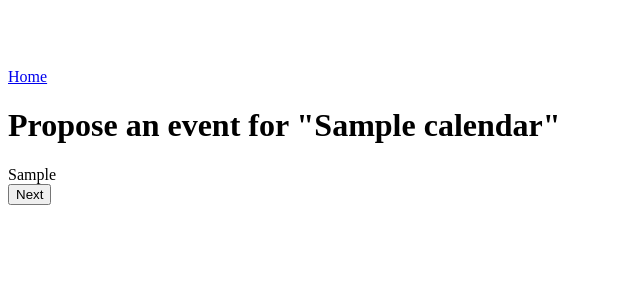
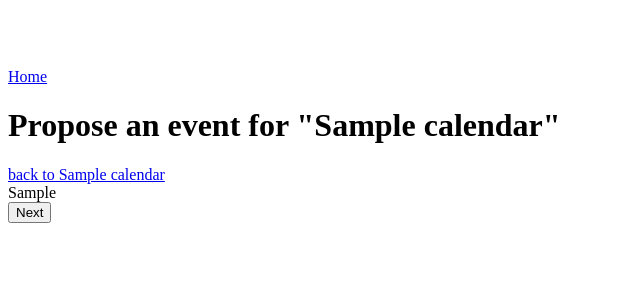
Before and after one commit to 4teamwork/django-eventary, a Django app: template eventary/templates/eventary/anonymous/create_event_wizard.html in a window 1280 px wide. Shown: the top 300 px of the page, without its empty margins (0-640 px from the left). Run offline with Django 3.2, Linux system fonts and the light colour scheme; the template is opened without the code that fills it: most values are stand-ins (such as "Sample title", 1, 10 or a date in 2020); parts of the project's set-up code (start-up, migrations or seed data) failed here and were passed over; some libraries are stand-ins or nearby versions.

Commit message:
adds back to calendar details link

```diff
--- a/eventary/templates/eventary/anonymous/create_event_wizard.html
+++ b/eventary/templates/eventary/anonymous/create_event_wizard.html
@@ -50,6 +50,13 @@
 
 <h1>{% blocktrans with calendar_title=calendar.title %}Propose an event for "{{ calendar_title }}"{% endblocktrans %}</h1>
 
+<a class="btn btn-xs btn-default back-to-calendar-details"
+   href="{% url 'eventary:anonymous-calendar_details' calendar.pk %}"
+   {% comment %}Translators: Title of link back to calendar details page{% endcomment %}
+   title="{% blocktrans with calendar_title=calendar.title %}back to {{ calendar_title }}{% endblocktrans %}">
+    <span class="glyphicon glyphicon-chevron-left">{% blocktrans with calendar_title=calendar.title %}back to {{ calendar_title }}{% endblocktrans %}</span>
+</a>
+
 <form id="wizardform" enctype="multipart/form-data" method="post">
     {% csrf_token %}
     {% wizard_status wizard wizard_steps_named valid_steps form_id="wizardform" %}
```
Also changed, not shown: eventary/templates/eventary/management/update_calendar.html (+7 -0 lines), eventary/locale/de/LC_MESSAGES/django.po.
